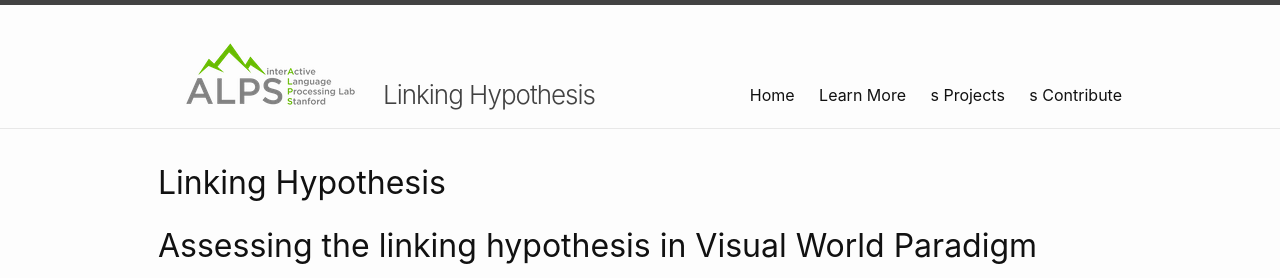
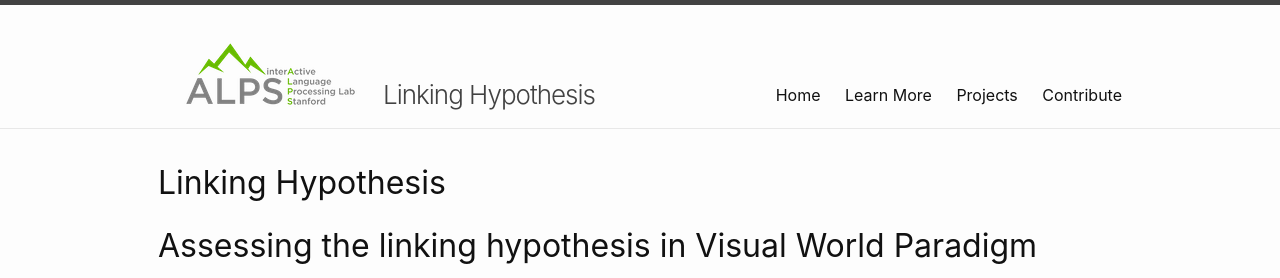
Before and after one commit to StefanPophristic/eyetracking_website, a Jekyll site: the page built from index.md, in a window 1280 px wide. Shown: the top 278 px of the page. Built offline with Jekyll 4.4.1, drawn with Linux system fonts in a browser that asks for light colours; formulas are drawn with MathJax 3.

Commit message:
more changes

```diff
--- a/_includes/header.html
+++ b/_includes/header.html
@@ -24,12 +24,12 @@
           {% for link in links %}
             {% if link.sublinks %}
               <div class="dropdown">
-                <a class="page-link" href="{{ "/" | relative_url | append: link_url }}">{{link.title}}</a>
+                <a class="page-link" href="{{ relative_url | append: link_url }}">{{link.title}}</a>
                   <div class="dropdown-content">
                     {% for sublink in link.sublinks %}
                     <a href="{{relative_url | append: sublink.url}}">{{sublink.title}}</a>
                     {%- endfor -%}
-                  </div>s
+                  </div>
               </div>
             {% else %}
               <a class="page-link" href="{{relative_url | append: link.url}}">{{link.title}}</a>
```
